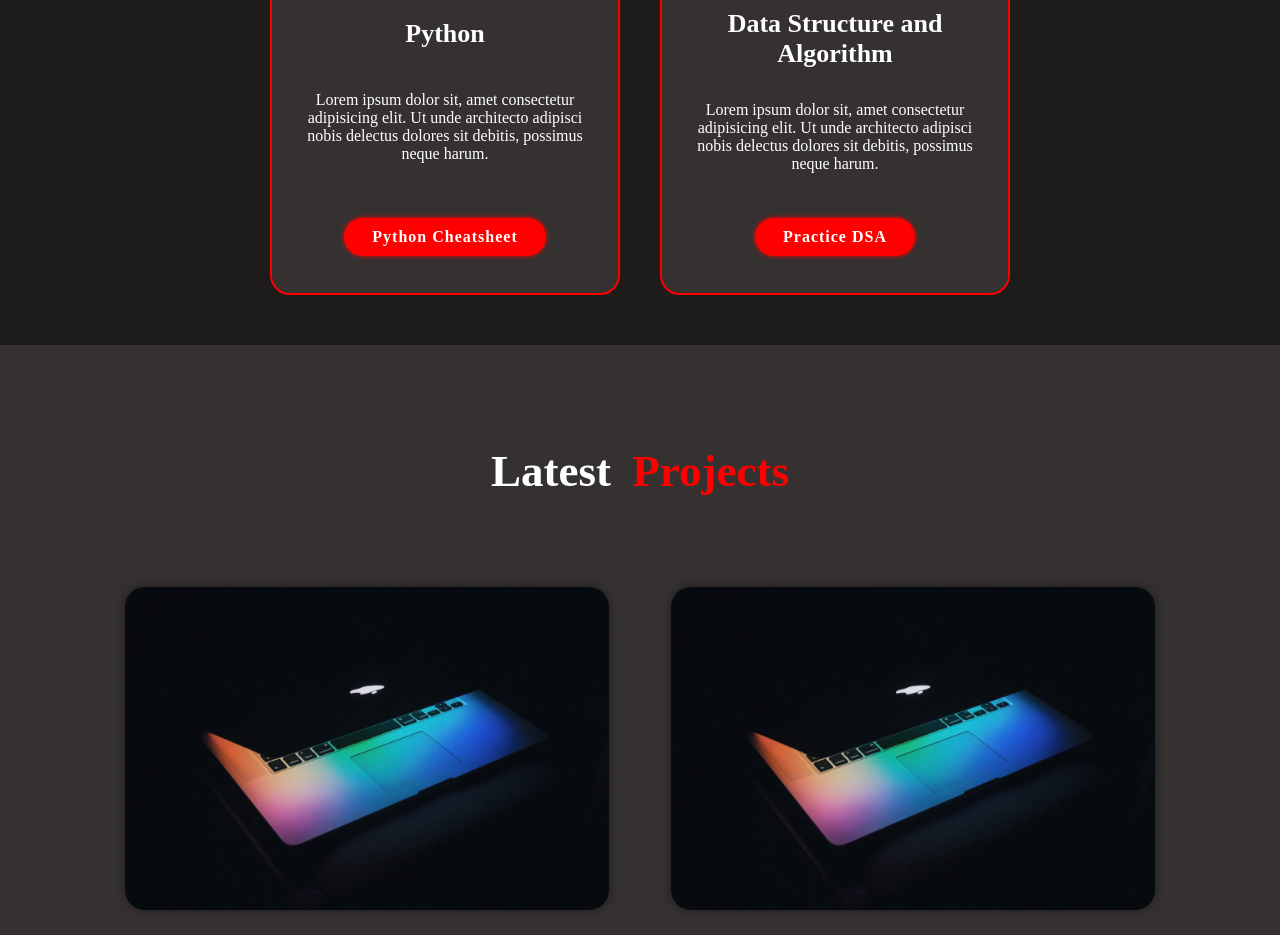
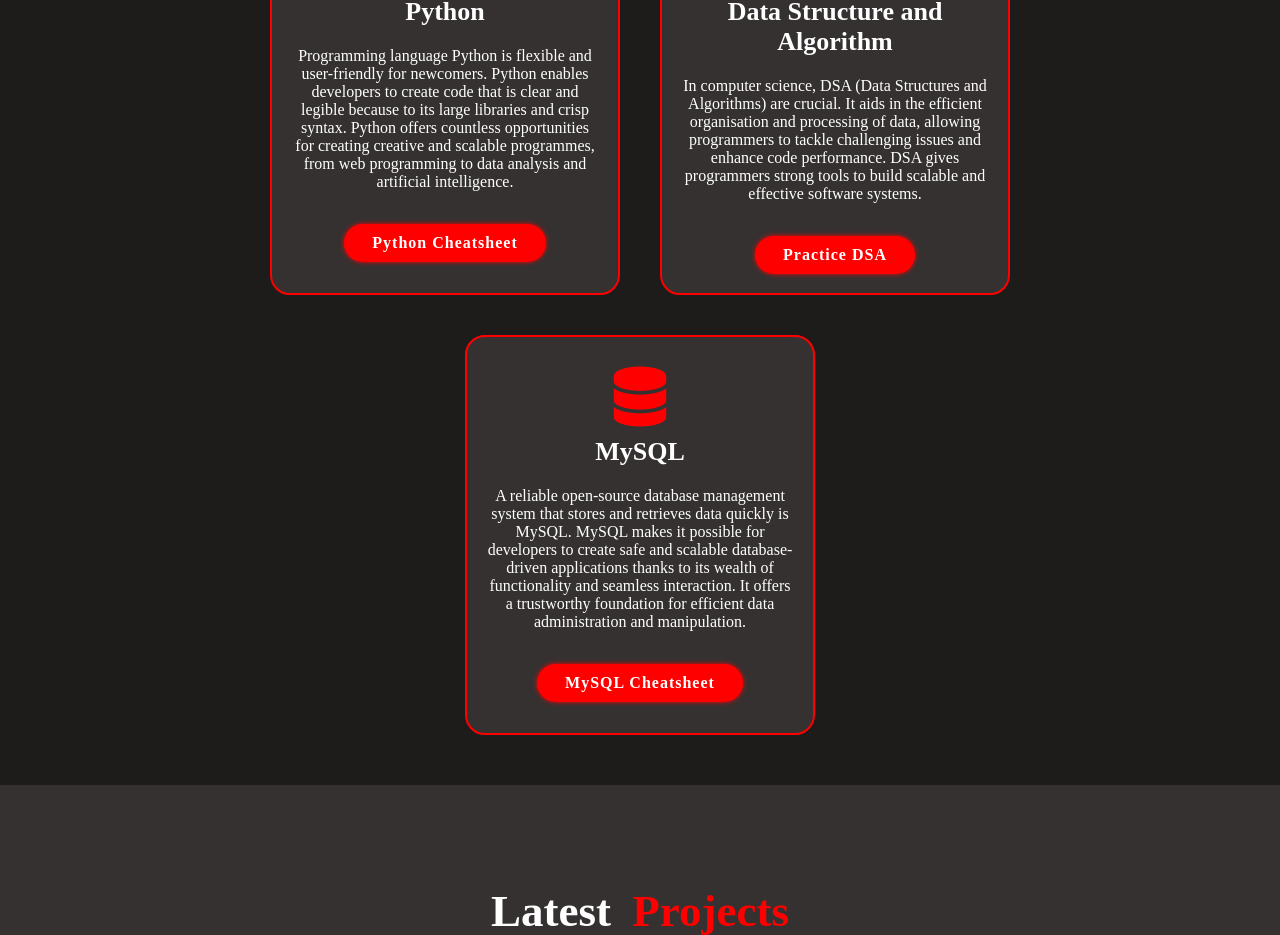
Before and after one commit to vedantjain1112/portfoliodata, a website: page index.html in a window 1280 px wide. Shown: the part 2357-3292 px from the top of the page. Drawn offline with Linux system fonts and the light colour scheme.

Commit message:
Update index.html

```diff
--- a/index.html
+++ b/index.html
@@ -75,41 +75,67 @@
 
     </section>
 
-    <!-- services section  -->
+     <!-- services section  -->
     <section class="services" id="services">
         <h2 class="heading">My <span>Services</span></h2>
 
         <div class="services-container">
             <div class="services-box">
-                <a href="https://studio.code.org/s/csd2-2021" target="_blank"><i class="fa-sharp fa-solid fa-code"></i></a>
+                <a href="https://studio.code.org/s/csd2-2021" target="_blank"><i
+                        class="fa-sharp fa-solid fa-code"></i></a>
                 <h3><a id="links" href="https://www.w3schools.com/whatis/" target="_blank">Web Development</a></h3>
-                <p>Lorem ipsum dolor sit, amet consectetur adipisicing elit. Ut unde architecto adipisci nobis delectus dolores sit debitis, possimus neque harum.</p>
+                <p>Building and constructing websites that link people, offer information, and enable online experiences
+                    is known as web development. For the purpose of creating aesthetically pleasing and user-friendly
+                    digital platforms, it blends technological know-how with artistic vision. Web developers contribute
+                    to the ever-expanding online world by bringing ideas to life with each line of code they write.</p>
                 <a href="https://overapi.com/" class="btn" target="_blank">MERN Stack Cheatsheet</a>
             </div>
 
             <div class="services-box">
                 <a href="https://cplusplus.com/" target="_blank"><i class="fa-sharp fa-solid fa-code"></i></a>
                 <h3><a id="links" href="https://www.w3schools.com/cpp/default.asp" target="_blank">C++</a></h3>
-                <p>Lorem ipsum dolor sit, amet consectetur adipisicing elit. Ut unde architecto adipisci nobis delectus dolores sit debitis, possimus neque harum.</p>
+                <p>Powerful C++ is a programming language renowned for its effectiveness and adaptability. It gives
+                    programmers the tools they need to construct high-performance software for a variety of applications
+                    thanks to its object-oriented methodology and low-level control. C++ enables programmers to push
+                    boundaries and unleash their creativity while creating anything from games to intricate systems.</p>
                 <a href="https://overapi.com/cpp" class="btn" target="_blank">C++ Cheatsheet</a>
             </div>
 
             <div class="services-box">
                 <a href="https://www.python.org/" target="_blank"><i class="fa-brands fa-python"></i></a>
                 <h3><a id="links" href="https://www.w3schools.com/python/" target="_blank">Python</a></h3>
-                <p>Lorem ipsum dolor sit, amet consectetur adipisicing elit. Ut unde architecto adipisci nobis delectus dolores sit debitis, possimus neque harum.</p>
+                <p>Programming language Python is flexible and user-friendly for newcomers. Python enables developers to
+                    create code that is clear and legible because to its large libraries and crisp syntax. Python offers
+                    countless opportunities for creating creative and scalable programmes, from web programming to data
+                    analysis and artificial intelligence.</p>
                 <a href="https://overapi.com/python" class="btn" target="_blank">Python Cheatsheet</a>
             </div>
 
             <div class="services-box">
-                <a href="https://www.programiz.com/dsa" target="_blank"><i class="fa-sharp fa-solid fa-database"></i></a>
-                <h3><a id="links" href="https://www.youtube.com/watch?v=WQoB2z67hvY&list=PLDzeHZWIZsTryvtXdMr6rPh4IDexB5NIA" target="_blank">Data Structure and Algorithm</a></h3>
-                <p>Lorem ipsum dolor sit, amet consectetur adipisicing elit. Ut unde architecto adipisci nobis delectus dolores sit debitis, possimus neque harum.</p>
-                <a href="https://www.geeksforgeeks.org/dsa-sheet-by-love-babbar/" class="btn" target="_blank">Practice DSA</a>
+                <a href="https://www.programiz.com/dsa" target="_blank"><i
+                        class="fa-sharp fa-solid fa-database"></i></a>
+                <h3><a id="links"
+                        href="https://www.youtube.com/watch?v=WQoB2z67hvY&list=PLDzeHZWIZsTryvtXdMr6rPh4IDexB5NIA"
+                        target="_blank">Data Structure and Algorithm</a></h3>
+                <p>In computer science, DSA (Data Structures and Algorithms) are crucial. It aids in the efficient
+                    organisation and processing of data, allowing programmers to tackle challenging issues and enhance
+                    code performance. DSA gives programmers strong tools to build scalable and effective software
+                    systems.</p>
+                <a href="https://www.geeksforgeeks.org/dsa-sheet-by-love-babbar/" class="btn" target="_blank">Practice
+                    DSA</a>
+            </div>
+
+            <div class="services-box">
+                <a href="https://www.mysql.com/" target="_blank"><i class="fa-sharp fa-solid fa-database"></i></a>
+                <h3><a id="links" href="https://www.w3schools.com/mysql/" target="_blank">MySQL</a></h3>
+                <p>A reliable open-source database management system that stores and retrieves data quickly is MySQL.
+                    MySQL makes it possible for developers to create safe and scalable database-driven applications
+                    thanks to its wealth of functionality and seamless interaction. It offers a trustworthy foundation
+                    for efficient data administration and manipulation.</p>
+                <a href="https://overapi.com/mysql" class="btn" target="_blank">MySQL Cheatsheet</a>
             </div>
         </div>
     </section>
-
 
     <!-- portfolio -->
     <section class="portfolio" id="portfolio">
```
